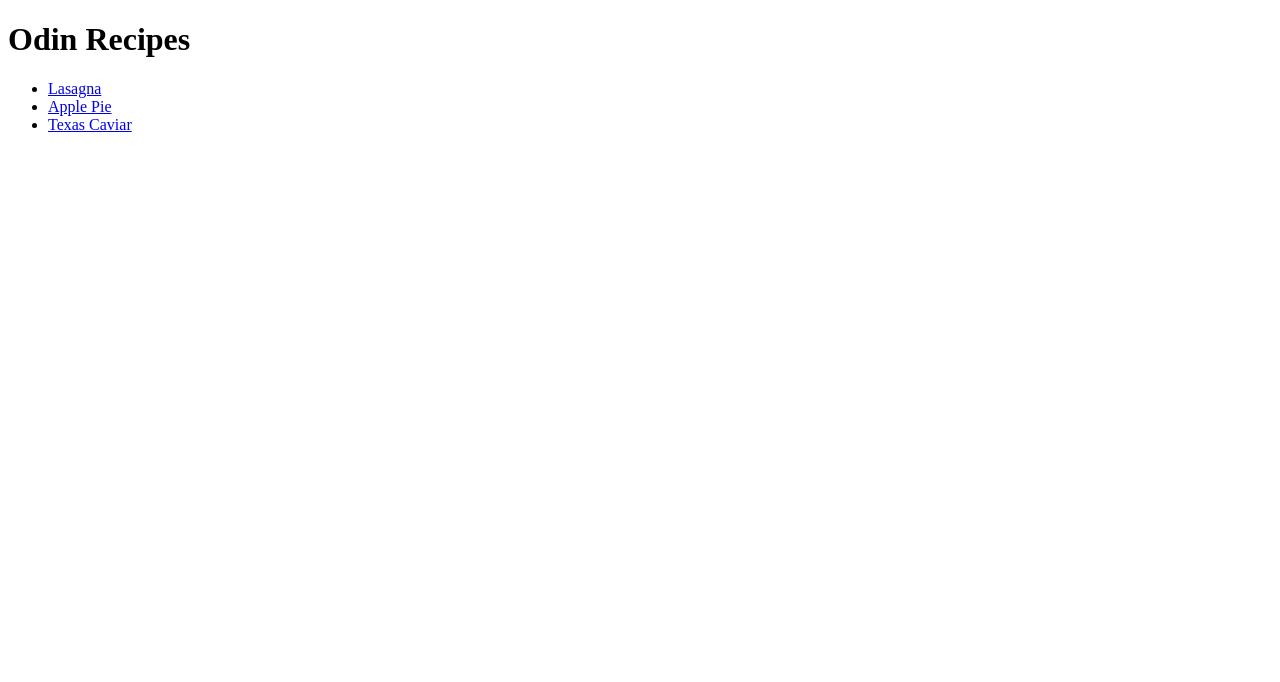
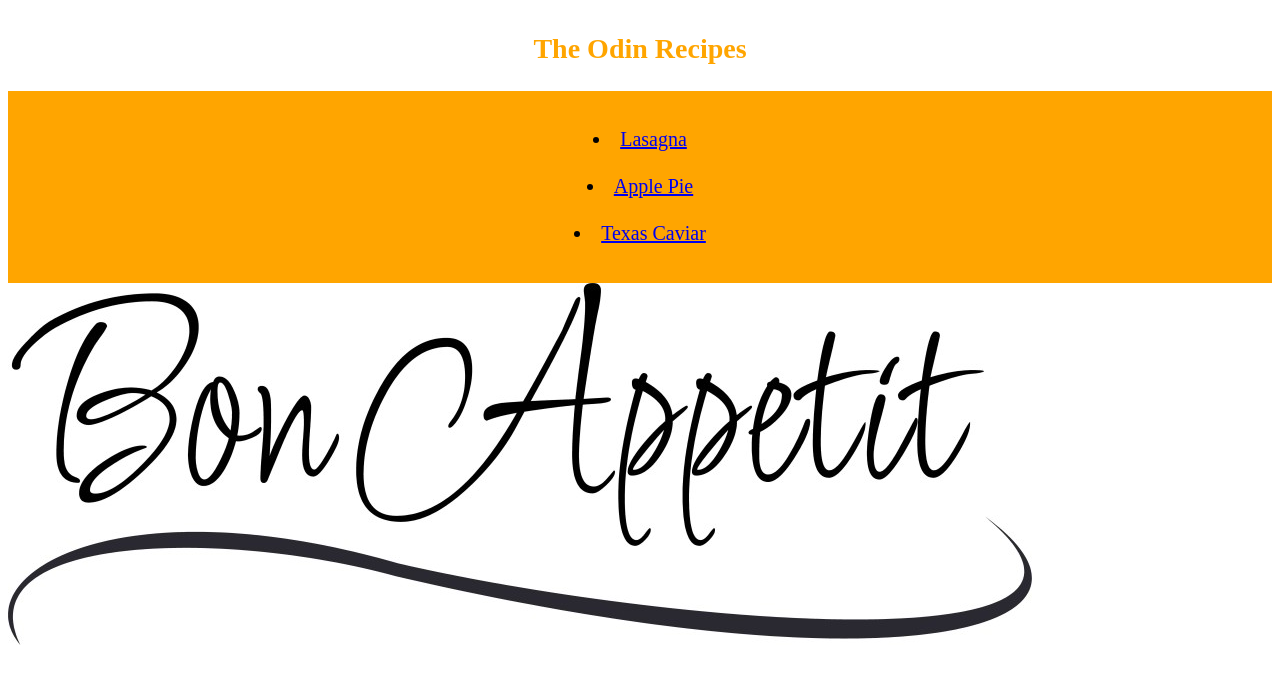
Before and after one commit to MaratIl/odin-recipes, a plain HTML site: page index.html in a window 1280 px wide. Drawn offline with Linux system fonts and the light colour scheme.

Commit message:
all files

```diff
--- a/index.html
+++ b/index.html
@@ -4,14 +4,19 @@
         <meta charset="UTF-8">
         <meta name="viewport" content="width=device-width, initial-scale=1.0">
         <link rel="stylesheet" href="style.css">
-        <title>Odin Recipes</title>
+        <title>The Odin Recipes - Recipe List</title>
     </head>
     <body>
-        <h1>Odin Recipes</h1>
-        <ul>
-            <li><a href="./recipes/lasagna.html">Lasagna</a></li>
-            <li><a href="./recipes/Apple_Pie.html">Apple Pie</a></li>
-            <li><a href="./recipes/Texas_Caviar.html">Texas Caviar</a></li>
-        </ul>
+        <p class="name-project">The Odin Recipes</p>
+        <div class="content">
+            <ul class="list-content">
+                <li class="recipe-item" id="lasagna"><a href="./recipes/lasagna.html">Lasagna</a></li>
+                <li class="recipe-item" id="Apple_Pie"><a href="./recipes/Apple_Pie.html">Apple Pie</a></li>
+                <li class="recipe-item" id="Texas Caviar"><a href="./recipes/Texas_Caviar.html">Texas Caviar</a></li>
+            </ul>
+        </div>
+        <div class="footer">
+            <img src="Bon-Appetitjpgraw1-1024x362.jpeg" alt="Bon appetit" class="centered-image">
+        </div>
     </body>
 </html>
--- /dev/null
+++ b/recipes/style.css
@@ -0,0 +1,12 @@
+body {
+    background-color: rgb(255, 212, 132);
+}
+.name-of-recipe {
+    text-align: center;
+    font-size: 28px;
+    font-weight: bolder;
+}
+
+button {
+    background-color: orange;
+}
--- a/style.css
+++ b/style.css
@@ -0,0 +1,30 @@
+body {
+    font-family: 'Times New Roman', Times, serif;
+}
+
+.name-project {
+    text-align: center;
+    font-weight: bolder;
+    font-size: 28px;
+    color: orange;
+    margin: 0;
+    padding: 2%;
+}
+
+.content {
+    background-color: orange;
+    color: black;
+    text-align: center;
+}
+
+ul {
+    list-style-position: inside;
+    text-align: center;
+    margin: 0;
+    padding: 2%;
+}
+
+li {
+    padding: 1%;
+    font-size: 20px;
+}
```
Also changed, not shown: recipes/Apple_Pie.html (+1 -0 lines), recipes/Texas_Caviar.html (+1 -0 lines), recipes/lasagna.html (+14 -3 lines), Bon-Appetitjpgraw1-1024x362.jpeg (added), recipes/Pie.html (deleted), recipes/pic/Bon-Appetitjpgraw1-1024x362.jpeg (added), recipes/pic/bonappetit.pm003_1.jpg (added).
